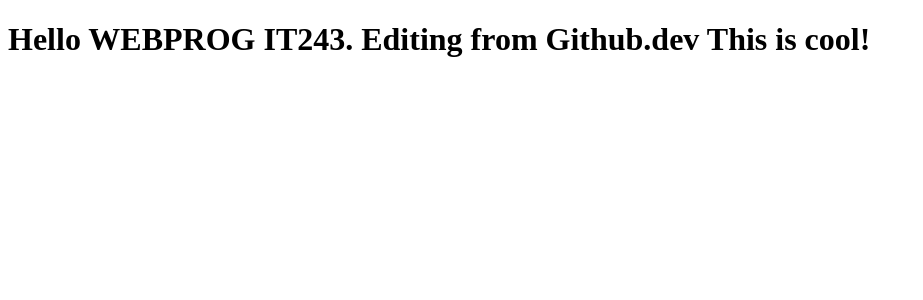
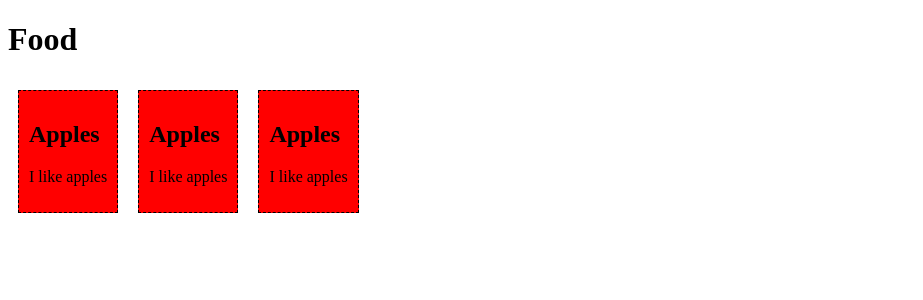
Before and after one commit to athanxvjoid/webprog-it243-vuejs, a Vue app in the folder home/firstsfc/: page / in a window 1280 px wide. Shown: the top 300 px of the page, without its empty margins (0-923 px from the left). Built offline with nearby package versions, Linux system fonts and the light colour scheme.

Commit message:
Update App.vue

```diff
--- a/home/firstsfc/src/App.vue
+++ b/home/firstsfc/src/App.vue
@@ -1,15 +1,10 @@
 <template>
-  <h1>{{ message }}</h1>
+  <h1>Food</h1>
+  <food-item/>
+  <food-item/>
+  <food-item/>
 </template>
 
-<script>
-export default {
-  data() {
-    return {
-      message: 'Hello WEBPROG IT243. Editing from Github.dev This is cool!'
-    };
-  }
-};
-</script>
+<script></script>
 
 <style></style>
```
